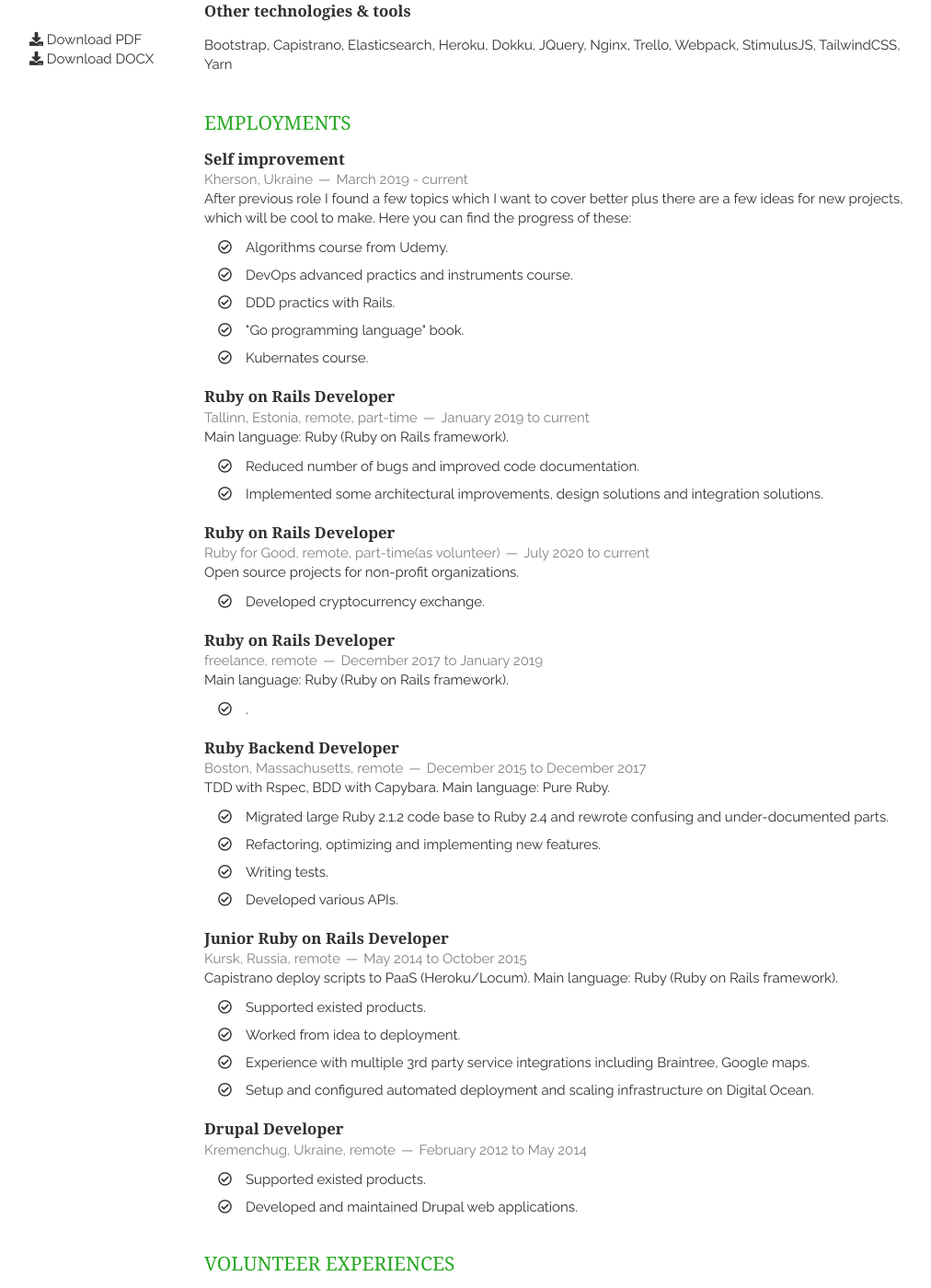
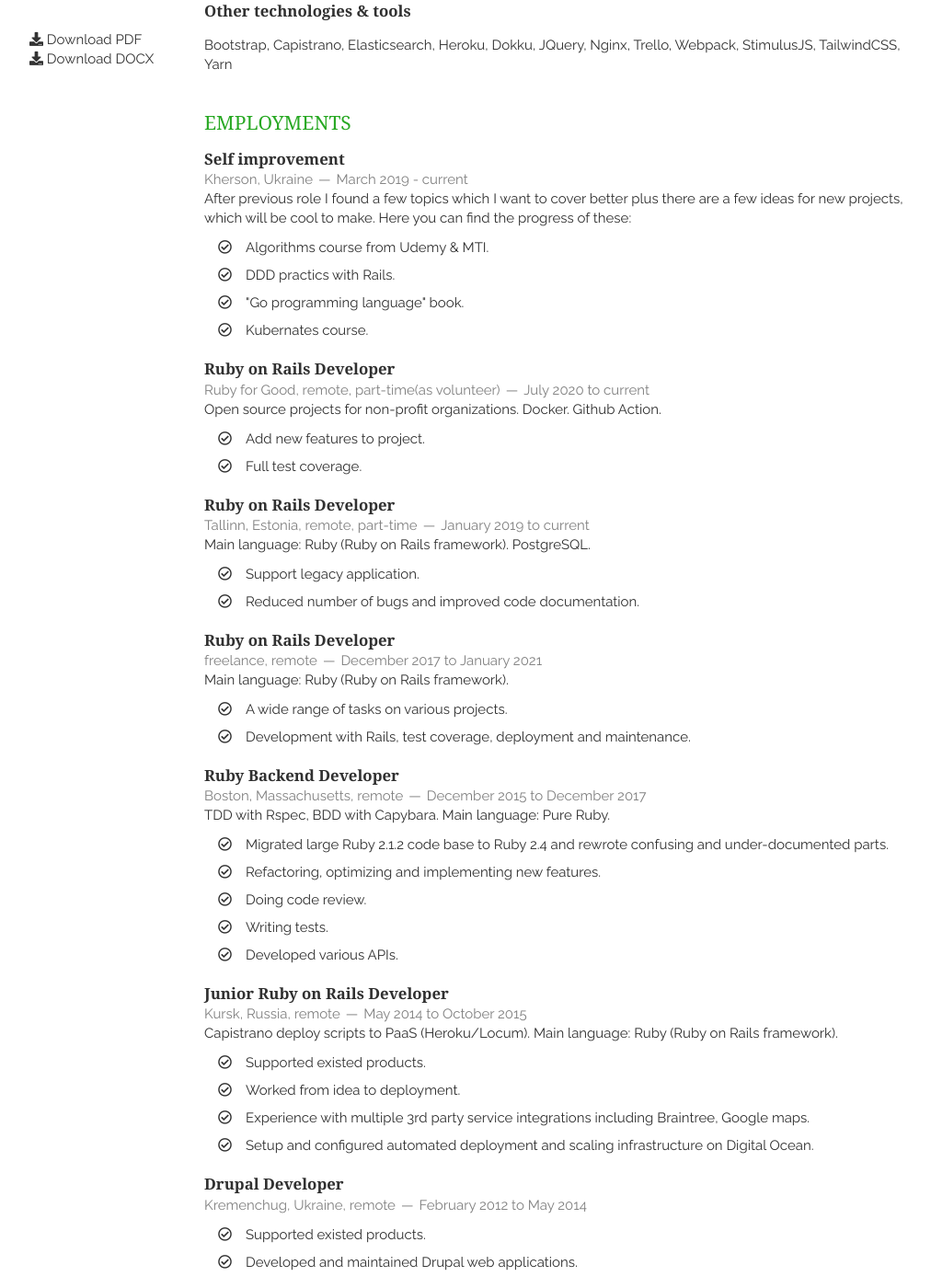
Before and after one commit to onsana/onsana.github.io, a Jekyll site: the page built from index.html, in a window 1280 px wide and 1400 px high, scrolled down 553 px. Shown: the whole window at 92% size, without its empty margins (138-1150 px from the left). Built offline with Jekyll 4.4.1, drawn with Linux system fonts in a browser that asks for light colours; nearby versions of some CDN libraries; the list of posts is cut into pages by our own code.

Commit message:
Update last jobs

```diff
--- a/_includes/employment.html
+++ b/_includes/employment.html
@@ -11,8 +11,7 @@
             Here you can find the progress of these:
         </p>
         <ul>
-            <li>Algorithms course from Udemy.</li>
-            <li>DevOps advanced practics and instruments course.</li>
+            <li>Algorithms course from Udemy & MTI.</li>
             <li>DDD practics with Rails.</li>
             <li>"Go programming language" book.</li>
             <li>Kubernates course.</li>
@@ -22,40 +21,42 @@
     <article>
         <header>
             <h1>Ruby on Rails Developer</h1>
-            <span><address>Tallinn, Estonia, remote, part-time</address><time>January 2019 to current</time></span>
+            <span><address>Ruby for Good, remote, part-time(as volunteer)</address><time>July 2020 to current</time></span>
         </header>
         <p>
-            Main language: Ruby (Ruby on Rails framework).
+            Open source projects for non-profit organizations. Docker. Github Action.
         </p>
         <ul>
-            <li>Reduced number of bugs and improved code documentation.</li>
-            <li>Implemented some architectural improvements, design solutions and integration
-            solutions.</li>
+            <li>Add new features to project.</li>
+            <li>Full test coverage.</li>
         </ul>
     </article>
 
     <article>
         <header>
             <h1>Ruby on Rails Developer</h1>
-            <span><address>Ruby for Good, remote, part-time(as volunteer)</address><time>July 2020 to current</time></span>
+            <span><address>Tallinn, Estonia, remote, part-time</address><time>January 2019 to current</time></span>
         </header>
         <p>
-            Open source projects for non-profit organizations.
+            Main language: Ruby (Ruby on Rails framework). PostgreSQL.
         </p>
         <ul>
-            <li>Developed cryptocurrency exchange.</li>
+            <li>Support legacy application.</li>
+            <li>Reduced number of bugs and improved code documentation.</li>
         </ul>
     </article>
+
     <article>
         <header>
             <h1>Ruby on Rails Developer</h1>
-            <span><address>freelance, remote</address><time>December 2017 to January 2019</time></span>
+            <span><address>freelance, remote</address><time>December 2017 to January 2021</time></span>
         </header>
         <p>
           Main language: Ruby (Ruby on Rails framework).
         </p>
         <ul>
-            <li>.</li>
+            <li>A wide range of tasks on various projects.</li>
+            <li>Development with Rails, test coverage, deployment and maintenance.</li>
         </ul>
     </article>
 
@@ -70,6 +71,7 @@
         <ul>
             <li>Migrated large Ruby 2.1.2 code base to Ruby 2.4 and rewrote confusing and under-documented parts.</li>
             <li>Refactoring, optimizing and implementing new features.</li>
+            <li>Doing code review.</li>
             <li>Writing tests.</li>
             <li>Developed various APIs.</li>
         </ul>
```
Also changed, not shown: README.md.
